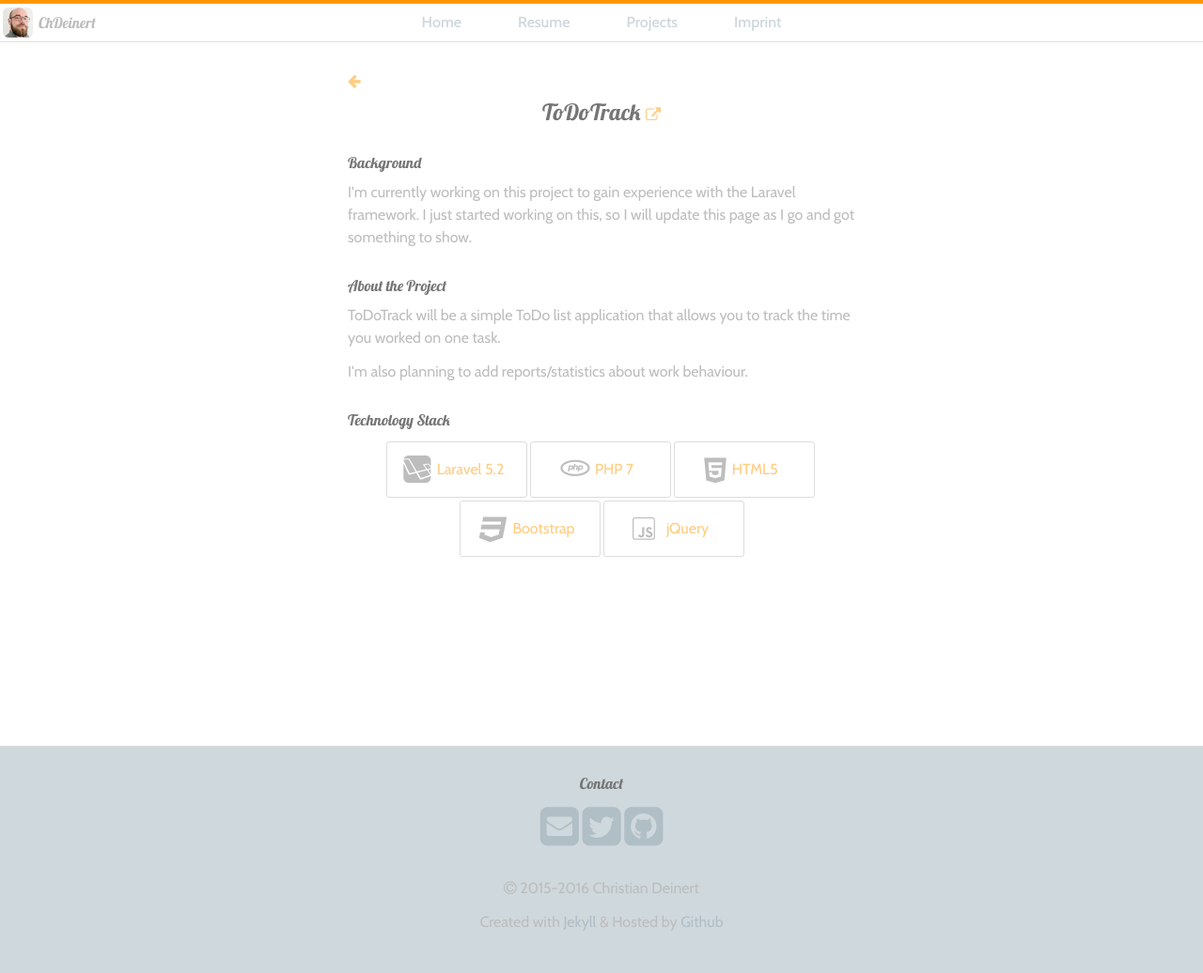
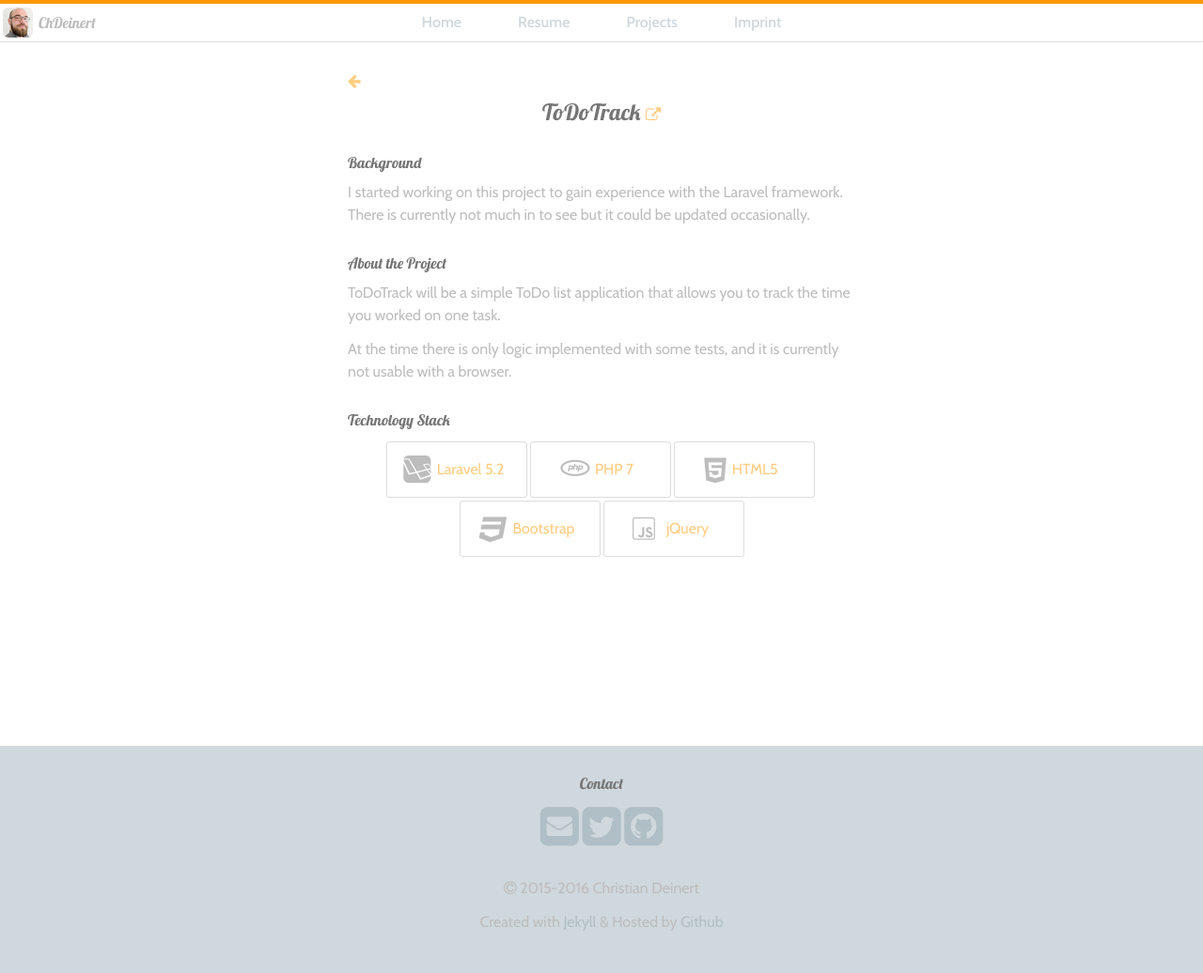
Before and after one commit to ChDeinert/chdeinert.github.io, a Jekyll site: the page built from projects/todotrack.html, in a window 1280 px wide. Shown: the whole page at 94% size. Built offline with Jekyll 4.4.1, drawn with Linux system fonts in a browser that asks for light colours; nearby versions of some CDN libraries.

Commit message:
Update ToDoTrack information

```diff
--- a/projects/todotrack.html
+++ b/projects/todotrack.html
@@ -12,7 +12,7 @@
         <h2>Background</h2>
 
         <div class="overview-background">
-            I'm currently working on this project to gain experience with the Laravel framework. I just started working on this, so I will update this page as I go and got something to show.
+            I started working on this project to gain experience with the Laravel framework. There is currently not much in to see but it could be updated occasionally.
         </div>
     </div>
 
@@ -21,7 +21,7 @@
 
         <div class="overview-informations">
             <p>ToDoTrack will be a simple ToDo list application that allows you to track the time you worked on one task.</p>
-            <p>I'm also planning to add reports/statistics about work behaviour.</p>
+            <p>At the time there is only logic implemented with some tests, and it is currently not usable with a browser.</p>
         </div>
     </div>
 
```
